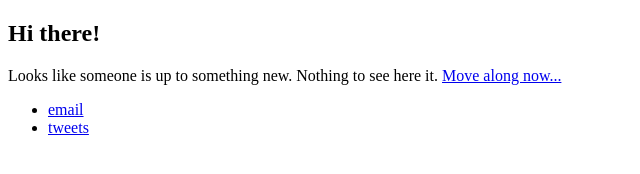
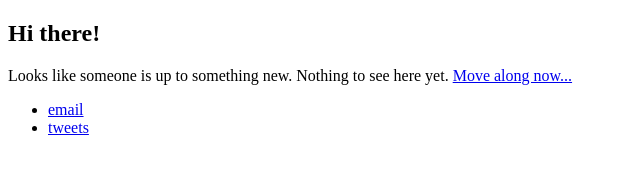
Before and after one commit to ohkarolle/ohkarolle.github.io, a plain HTML site: page index.html in a window 1280 px wide. Shown: the full height of the page, 0-640 px from the left. Drawn offline with Linux system fonts and the light colour scheme.

Commit message:
Correct typo

```diff
--- a/index.html
+++ b/index.html
@@ -6,7 +6,7 @@
 	<body>
 
 	<h2>Hi there!</h2>
-	<p>Looks like someone is up to something new. Nothing to see here it. <a href="http://karolle.com">Move along now...</a>
+	<p>Looks like someone is up to something new. Nothing to see here yet. <a href="http://karolle.com">Move along now...</a>
 		<footer>
     		<ul>
         		<li><a href="mailto:hello@karolle.com">email</a></li>
```
